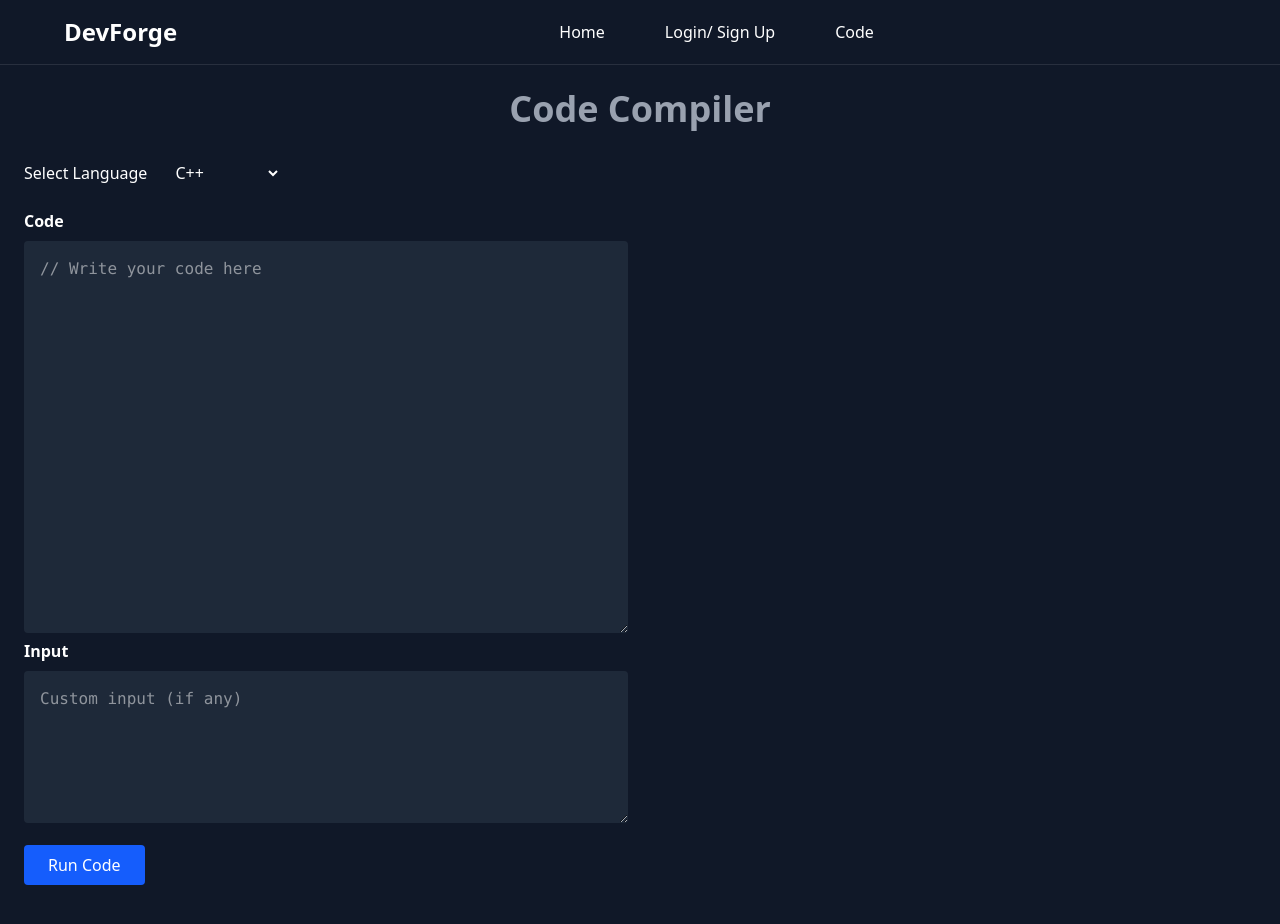
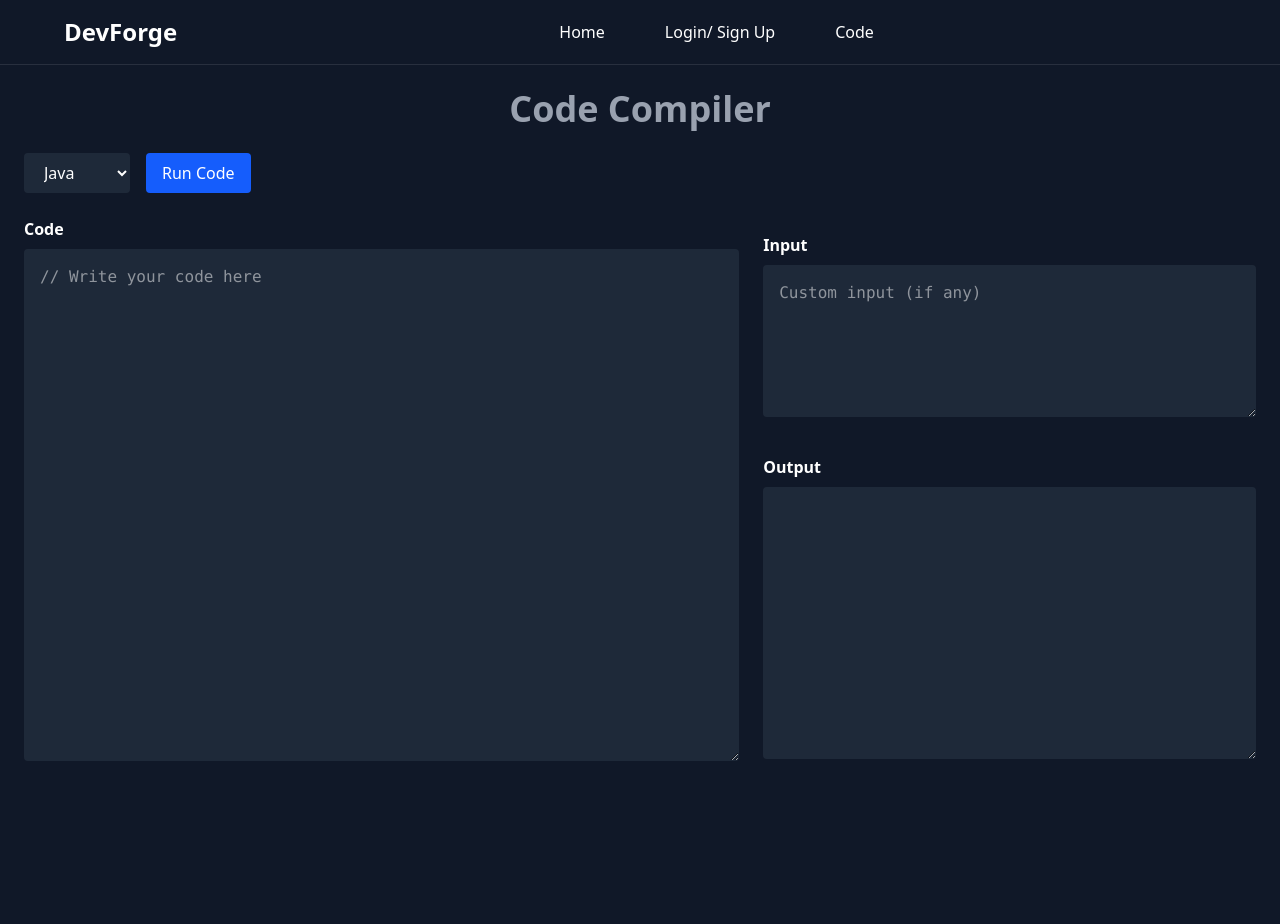
Before and after one commit to shivain2124/DevForge, a React (Vite) app: page /compiler in a window 1280 px wide. After the commit the page ends 865 px from the top, so only its background shows below. Built offline with nearby package versions, Linux system fonts and the light colour scheme.

Commit message:
Piston-api working

```diff
--- a/src/Pages/Compiler.jsx
+++ b/src/Pages/Compiler.jsx
@@ -1,32 +1,25 @@
-import React,{useState} from 'react'
+import React, { useState } from 'react';
 
 const languageMap = {
-    cpp: 54,      // C++ (GCC 9.2.0)
-    java: 62,     // Java (OpenJDK 13.0.1)
-    python: 71,   // Python (3.8.1)
-    javascript: 63, // JavaScript (Node.js 12.14.0)
-    c: 50,        // C (GCC 9.2.0)
-    ruby: 72,     // Ruby (2.7.0)
-    go: 60,       // Go (1.13.5)
-    rust: 73,     // Rust (1.40.0)
-    swift: 83,    // Swift (5.2.3)
-    kotlin: 78    // Kotlin (1.3.70)
+  cpp: 'cpp', // C++ (GCC 9.2.0)
+  java: 'java', // Java (OpenJDK 13.0.1)
+  python: 'python3', // Python (3.8.1)
+  c: 'c', // C (GCC 9.2.0)
+  ruby: 'ruby', // Ruby (2.7.0)
+  go: 'go', // Go (1.13.5)
+  rust: 'rust', // Rust (1.40.0)
+  kotlin: 'kotlin' // Kotlin (1.3.70)
 };
 
-
-
-
 const Compiler = () => {
-    const [language,setLanguage] =useState('cpp');
+  const [language, setLanguage] = useState('java');
   const [code, setCode] = useState('');
   const [input, setInput] = useState('');
   const [output, setOutput] = useState('');
   const [isLoading, setIsLoading] = useState(false);
   const [error, setError] = useState('');
 
-    const JUDGE0_API_URL='https://judge0-ce.p.rapidapi.com'
-    const RAPIDAPI_KEY='be0b0e2eabmsh3cff064fdff4f4ap180e74jsnd129d3856f32'
-    const RAPIDAPI_HOST='judge0-ce.p.rapidapi.com'
+  const PISTON_API_URL = 'https://emkc.org/api/v1/piston/execute';
 
   const handleRunCode = async () => {
     setIsLoading(true);
@@ -34,58 +27,28 @@
     setError('');
 
     try {
-          const postResponse = await fetch(`${JUDGE0_API_URL}/submissions?base64_encoded=true&wait=false`, {
+      const postResponse = await fetch(PISTON_API_URL, {
         method: 'POST',
         headers: {
           'Content-Type': 'application/json',
-              'X-RapidAPI-Key': RAPIDAPI_KEY,
-              'X-RapidAPI-Host': RAPIDAPI_HOST,
         },
         body: JSON.stringify({
-              language_id: languageMap[language],
-              source_code: btoa(code),
-              stdin: btoa(input),
+          language: languageMap[language],
+          source: code,
+          stdin: input, // If there is any custom input
         }),
       });
 
-          const { token } = await postResponse.json();
-
-          // Poll for result
-          let result = null;
-          while (true) {
-            const getResponse = await fetch(`${JUDGE0_API_URL}/submissions/${token}?base64_encoded=true`, {
-              method: 'GET',
-              headers: {
-                'X-RapidAPI-Key': RAPIDAPI_KEY,
-                'X-RapidAPI-Host': RAPIDAPI_HOST,
-              },
-            });
-
-            result = await getResponse.json();
-
-            if (result.status.id <= 2) {
-              // In Queue / Processing
-              await new Promise(res => setTimeout(res, 1000));
+      const result = await postResponse.json();
+      if (postResponse.ok) {
+        // Output handling
+        if (result && result.output) {
+          setOutput(result.output);
         } else {
-              break;
+          setError('No output or an unexpected response');
         }
-          }
-          if (res.status === 429) {
-            alert("Rate limit exceeded. Try again after 24 hours or upgrade your API plan.");
-          }
-
-
-          const { stdout, stderr, compile_output, status } = result;
-          console.log(JSON.stringify(result, null, 2));
-
-          if (status.id === 3) {
-            setOutput(stdout ? atob(stdout) : "No output");
-          } else if (compile_output) {
-            setError("Compilation Error:\n" + atob(compile_output));
-          } else if (stderr) {
-            setError("Runtime Error:\n" + atob(stderr));
       } else {
-            setError(`Error: ${status.description}`);
+        setError(`Error: ${result.message || 'Unknown error occurred'}`);
       }
     } catch (err) {
       setError('An error occurred while running the code');
@@ -94,44 +57,56 @@
     }
   };
 
+  return (
+    <div className="min-h-screen p-6 bg-gray-900 text-white">
+      <h1 className="text-4xl font-bold mb-6 text-center text-gray-400">Code Compiler</h1>
 
-  return (
-    <div className='min-h-screen p-6 bg-gray-900 text-white'>
-        <h1 className='text-4xl font-bold mb-6 text-center text-gray-400'>Code Compiler</h1>
-
-        <div className='mb-4'>
-            <label className='mr-2'>Select Language</label>
+      <div className="flex items-center mb-6">
+        <div className="mr-4">
           <select
-                className="bh-gray-800 px-4 py-2 rounded"
+            className="bg-gray-800 px-4 py-2 rounded"
             value={language}
-                onChange={(e)=> setLanguage(e.target.value)}
+            onChange={(e) => setLanguage(e.target.value)}
           >
             <option value="cpp">C++</option>
-                    <option value="c">C</option>
             <option value="java">Java</option>
             <option value="python">Python</option>
-                    <option value="javascript">JavaScript</option>
-                    <option value="csharp">C#</option>
+            <option value="c">C</option>
+            <option value="rust">Rust</option>
             <option value="go">Go</option>
             <option value="ruby">Ruby</option>
-                    <option value="php">PHP</option>
-                    <option value="swift">Swift</option>
+            <option value="kotlin">Kotlin</option>
           </select>
         </div>
 
-        <div className="grid grid-cols-1 md:grid-cols-2 gap-6">
-            <div>
-                <h2 className='mb-2 font-semibold'>Code</h2>
+        <button
+          onClick={handleRunCode}
+          className="px-4 py-2 bg-blue-600 hover:bg-blue-700 rounded"
+          disabled={isLoading}
+        >
+          {isLoading ? 'Running...' : 'Run Code'}
+        </button>
+      </div>
+
+      <div className="flex flex-col md:flex-row gap-6">
+        {/* Left side (Code) */}
+        <div className="flex-1">
+          <h2 className="mb-2 font-semibold">Code</h2>
           <textarea
-                    rows={15}
+            rows={20}
             className="w-full p-4 rounded bg-gray-800 text-white font-mono"
             placeholder="// Write your code here"
             value={code}
             onChange={(e) => setCode(e.target.value)}
           ></textarea>
+        </div>
+
+        {/* Right side (Input and Output) */}
+        <div className="flex flex-col flex-none w-full md:w-[40%]">
+          <div className="mb-4"></div>
 
           <div>
-            <h2 className='mb-2 font-semibold'>Input</h2>
+            <h2 className="mb-2 font-semibold">Input</h2>
             <textarea
               rows={5}
               className="w-full p-4 mb-4 rounded bg-gray-800 text-white font-mono"
@@ -139,34 +114,28 @@
               value={input}
               onChange={(e) => setInput(e.target.value)}
             ></textarea>
+          </div>
 
-            <button
-                onClick={handleRunCode}
-                className="px-6 py-2 bg-blue-600 hover:bg-blue-700 rounded mb-4"
-                disabled={isLoading}>
-                    {isLoading ? 'Running...' : 'Run Code'}
-                </button>
-
-                {error && (
-            <div className="text-red-500 mt-2 whitespace-pre-wrap">{error}</div>
-          )}
-
-                {output && (
-                    <div>
-                    <h2 className="mt-4 mb-2 font-semibold">Output</h2>
-                    <pre className="bg-gray-800 p-4 rounded text-green-400 whitespace-pre-wrap">
-                        {output}
-                    </pre>
-                    </div>
-                )}
-                </div>
-            </div>
-            {/* console.log(JSON.stringify(result, null, 2)); */}
+            {/* OUTPUT BLOCK */}
+            <div >
+            <h2 className="mb-2 mt-4 font-semibold">Output</h2>
+            <textarea
+                rows={10}
+                className={`w-full p-4 mb-4 rounded bg-gray-800 font-mono ${
+                /error|exception|traceback/i.test(error || output)
+                    ? 'text-red-400'
+                    : 'text-green-400'
+                }`}
+                value={error || output}
+                readOnly
+            ></textarea>
             </div>
 
 
         </div>
-  )
+      </div>
+    </div>
+  );
 };
 
-export default Compiler
+export default Compiler;
```
Lines whose indentation alone changed are shown as unchanged.
